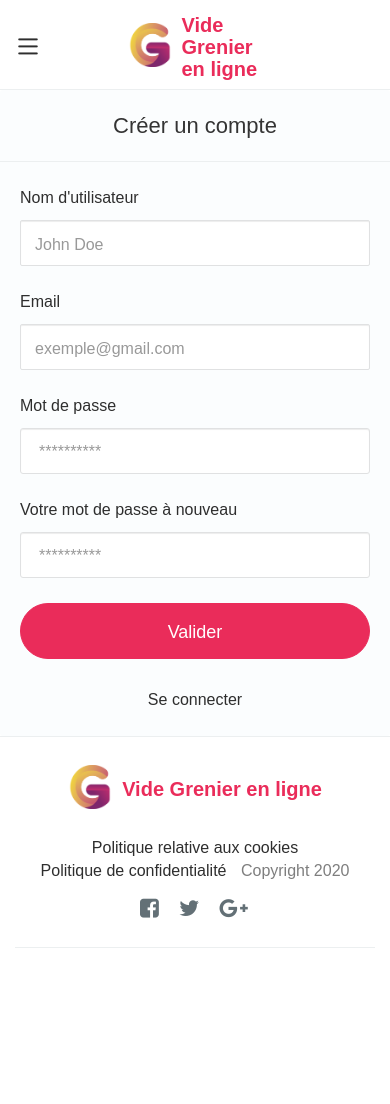
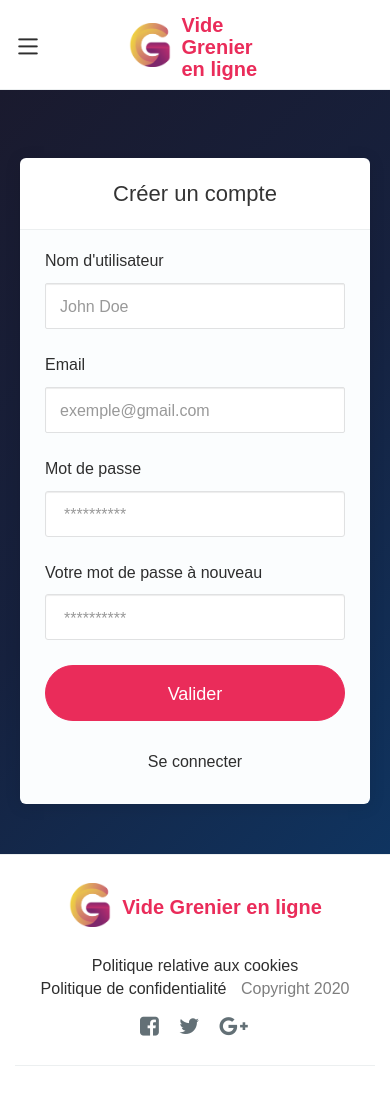
Before and after one commit to kos5454/vide-grenier-en-ligne, a PHP site: page /posts/register in a window 390 px wide. Before the commit the page ends 948 px from the top, so only its background shows below. Run offline with PHP 8.4, Linux system fonts and the light colour scheme; some libraries are stand-ins or nearby versions; some web fonts are replaced.

Commit message:
Refonte CSS login/register + guide de demo

```diff
--- a/public/style/main.css
+++ b/public/style/main.css
@@ -1657,44 +1657,39 @@ footer {
     width: 100%; }
 
 .login-wraper {
-  position: relative; }
+  position: relative;
+  min-height: calc(100vh - 80px);
+  background: linear-gradient(135deg, #1a1a2e 0%, #16213e 50%, #0f3460 100%);
+  display: flex;
+  align-items: center;
+  justify-content: flex-end;
+  padding-right: 8%; }
+  .login-wraper > div:not(.banner-text):not(.login-window) {
+    display: none; }
   .login-wraper .login-window {
-    position: absolute;
-    width: 570px;
-    top: 50%;
-    left: 50%;
-    margin-left: -2px;
-    margin-top: -288px; }
+    position: relative;
+    width: 520px;
+    z-index: 2;
+    box-shadow: 0 4px 25px rgba(0, 0, 0, 0.12); }
     .login-wraper .login-window .l-head {
       background-color: #ffffff;
-      padding: 40px;
+      padding: 35px 40px;
       border-bottom: solid 1px #eceff0;
       font-weight: 500;
       font-size: 22px;
       color: #343434;
-      border-top-left-radius: 3px;
-      border-top-right-radius: 3px; }
-      @media only screen and (max-width: 767px) {
-        .login-wraper .login-window .l-head {
-          background-color: #fbfdfe; } }
+      border-top-left-radius: 6px;
+      border-top-right-radius: 6px; }
     .login-wraper .login-window .l-form {
       text-align: left;
       background-color: #fbfdfe;
-      border-bottom-left-radius: 3px;
-      border-bottom-right-radius: 3px;
-      padding: 25px 70px 70px; }
+      border-bottom-left-radius: 6px;
+      border-bottom-right-radius: 6px;
+      padding: 25px 40px 40px; }
       .login-wraper .login-window .l-form label {
         font-weight: 500; }
-      @media only screen and (max-width: 767px) {
-        .login-wraper .login-window .l-form .btn {
-          border-radius: 30px;
-          padding-top: 16px;
-          padding-bottom: 12px; } }
   .login-wraper .checkbox {
     font-weight: normal; }
-    @media only screen and (max-width: 767px) {
-      .login-wraper .checkbox {
-        margin-bottom: 30px; } }
     .login-wraper .checkbox p {
       margin-bottom: 4px; }
     .login-wraper .checkbox .text2 {
@@ -1721,20 +1716,21 @@ footer {
 .banner-text {
   position: absolute;
   top: 50%;
-  left: 50%;
-  margin-top: -50px;
-  margin-left: -580px;
-  width: 550px; }
+  left: 8%;
+  transform: translateY(-50%);
+  width: 35%;
+  max-width: 450px; }
   .banner-text .line {
     height: 1px;
     border-top: solid 1px #ea2c5a;
-    padding-bottom: 50px;
-    width: 280px; }
+    padding-bottom: 40px;
+    width: 200px; }
   .banner-text .b-text {
     color: #ffffff;
     font-size: 80px;
     text-align: left;
-    line-height: 80px; }
+    line-height: 80px;
+    text-shadow: 0 2px 10px rgba(0, 0, 0, 0.25); }
     .banner-text .b-text .color-b1 {
       color: #b7135d; }
     .banner-text .b-text .color-b2 {
@@ -1742,41 +1738,39 @@ footer {
     .banner-text .b-text .color-b3 {
       color: #d71d52; }
   .banner-text .overtext {
-    margin-top: 30px;
-    color: #a1a1a1;
+    margin-top: 25px;
+    color: rgba(255, 255, 255, 0.85);
     text-align: left; }
 
 @media (min-width: 100px) and (max-width: 1365px) {
   .banner-text {
-    position: relative;
-    top: 0;
-    left: 0;
-    margin-top: 0;
-    margin-left: 0;
-    width: auto; }
-    .banner-text .line {
-      display: none; }
-    .banner-text .b-text {
-      color: #000000;
-      font-size: 30px;
-      text-align: center;
-      line-height: 30px;
-      padding-top: 30px; }
-    .banner-text .overtext {
-      margin: 15px 0;
-      color: #a1a1a1;
-      text-align: center; }
-  .login-wraper .login-window {
-    position: relative;
-    width: auto;
-    top: 0;
-    left: 0;
-    margin-left: 0;
-    margin-top: 0; }
-    .login-wraper .login-window .l-head {
-      padding: 20px 10px; }
-    .login-wraper .login-window .l-form {
-      padding: 25px 20px; } }
+    display: none; }
+  .login-wraper {
+    display: flex;
+    flex-direction: column;
+    align-items: center;
+    background-color: #f4f5f7;
+    padding: 30px 20px 50px; }
+    .login-wraper .login-window {
+      position: relative;
+      width: 100%;
+      max-width: 520px;
+      top: auto;
+      right: auto;
+      transform: none;
+      box-shadow: 0 2px 15px rgba(0, 0, 0, 0.1); }
+      .login-wraper .login-window .l-head {
+        padding: 20px 25px;
+        border-top-left-radius: 6px;
+        border-top-right-radius: 6px; }
+      .login-wraper .login-window .l-form {
+        padding: 20px 25px 30px;
+        border-bottom-left-radius: 6px;
+        border-bottom-right-radius: 6px; }
+        .login-wraper .login-window .l-form .btn {
+          border-radius: 30px;
+          padding-top: 16px;
+          padding-bottom: 12px; } }
 
 /*
 * Content Account END
--- a/style/_account.scss
+++ b/style/_account.scss
@@ -9,56 +9,58 @@
   }
 }
 
-.login-wraper{
+.login-wraper {
   position: relative;
+  min-height: calc(100vh - 80px);
+  background: linear-gradient(135deg, #1a1a2e 0%, #16213e 50%, #0f3460 100%);
+  display: flex;
+  align-items: center;
+  justify-content: flex-end;
+  padding-right: 8%;
+
+  // cache le div contenant l'image (chemin cassé)
+  > div:not(.banner-text):not(.login-window) {
+    display: none;
+  }
+
   .login-window {
-    position: absolute;
-    width: 570px;
-    top: 50%;
-    left: 50%;
-    margin-left: -2px;
-    margin-top: -288px;
+    position: relative;
+    width: 520px;
+    z-index: 2;
+    box-shadow: 0 4px 25px rgba(0, 0, 0, 0.12);
+
     .l-head {
       background-color: $c-white;
-
-      padding: 40px;
+      padding: 35px 40px;
       border-bottom: solid 1px $c-divider;
       font-weight: 500;
       font-size: $fs-lg;
       color: $c-caption;
-      border-top-left-radius: 3px;
-      border-top-right-radius: 3px;
-      @media only screen and(max-width: 767px) {
-        background-color: #fbfdfe;
-      }
+      border-top-left-radius: 6px;
+      border-top-right-radius: 6px;
     }
+
     .l-form {
       text-align: left;
       background-color: $c-bg;
-      border-bottom-left-radius: 3px;
-      border-bottom-right-radius: 3px;
-      padding: 25px 70px 70px;
+      border-bottom-left-radius: 6px;
+      border-bottom-right-radius: 6px;
+      padding: 25px 40px 40px;
+
       label {
         font-weight: 500;
       }
-      .btn {
-        @media only screen and(max-width: 767px) {
-          border-radius: 30px;
-          padding-top: 16px;
-          padding-bottom: 12px;
-        }
-      }
     }
   }
+
   .checkbox {
     font-weight: normal;
-    @media only screen and(max-width: 767px) {
-      margin-bottom: 30px;
-    }
+
     p {
       margin-bottom: 4px;
     }
-    .text2{
+
+    .text2 {
       display: block;
       font-size: $fs-sm;
       color: $c-light;
@@ -69,111 +71,115 @@
     padding-top: 25px;
     color: $c-light;
   }
+
   .signuptext {
     padding-top: 25px;
     text-align: center;
     color: $c-caption;
     font-weight: 500;
+
     &.text-right {
       text-align: right;
     }
   }
+
   .forgottext {
     a {
       color: $c-light;
+
       &:hover {
         text-decoration: underline;
       }
     }
+
     margin-top: 25px;
   }
-
 }
 
 .banner-text {
   position: absolute;
   top: 50%;
-  left: 50%;
-  margin-top: -50px;
-  margin-left: -580px;
-  width: 550px;
+  left: 8%;
+  transform: translateY(-50%);
+  width: 35%;
+  max-width: 450px;
+
   .line {
     height: 1px;
     border-top: solid 1px $c-active;
-    padding-bottom: 50px;
-    width: 280px;
+    padding-bottom: 40px;
+    width: 200px;
   }
+
   .b-text {
     color: $c-white;
     font-size: $fs-xl;
     text-align: left;
     line-height: $fs-xl;
+    text-shadow: 0 2px 10px rgba(0, 0, 0, 0.25);
+
     .color-b1 {
       color: #b7135d;
     }
+
     .color-b2 {
       color: #be154e;
     }
+
     .color-b3 {
       color: #d71d52;
     }
   }
+
   .overtext {
-    margin-top: 30px;
-    color: $c-banner-t;
+    margin-top: 25px;
+    color: rgba(255, 255, 255, 0.85);
     text-align: left;
   }
 }
 
 @media (min-width: 100px) and (max-width: 1365px) {
   .banner-text {
-    position: relative;
-    top: 0;
-    left: 0;
-    margin-top: 0;
-    margin-left: 0;
-    width: auto;
-    .line {
-      display: none;
-    }
-    .b-text {
-      color: #000000;
-      font-size: 30px;
-      text-align: center;
-      line-height: 30px;
-      padding-top: 30px;
-    }
-    .overtext {
-      margin: 15px 0;
-      color: #a1a1a1;
-      text-align: center;
-    }
+    display: none;
   }
 
   .login-wraper {
+    display: flex;
+    flex-direction: column;
+    align-items: center;
+    background-color: #f4f5f7;
+    padding: 30px 20px 50px;
+
     .login-window {
       position: relative;
-      width: auto;
-      top: 0;
-      left: 0;
-      margin-left:0;
-      margin-top: 0;
-      .l-head{
-        padding: 20px 10px;
+      width: 100%;
+      max-width: 520px;
+      top: auto;
+      right: auto;
+      transform: none;
+      box-shadow: 0 2px 15px rgba(0, 0, 0, 0.1);
+
+      .l-head {
+        padding: 20px 25px;
+        border-top-left-radius: 6px;
+        border-top-right-radius: 6px;
       }
+
       .l-form {
+        padding: 20px 25px 30px;
+        border-bottom-left-radius: 6px;
+        border-bottom-right-radius: 6px;
 
-        //text-align: left;
-        //background-color: #fbfdfe;
-        //border-bottom-left-radius: 3px;
-        //border-bottom-right-radius: 3px;
-        padding: 25px 20px;
+        .btn {
+          border-radius: 30px;
+          padding-top: 16px;
+          padding-bottom: 12px;
+        }
       }
     }
   }
+}
 
-
-}
 /*
 * Content Account END
 */
```
Also changed, not shown: DEMO.md (added, +198 -0 lines), 1 other file.
